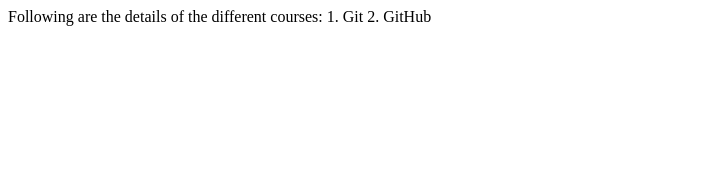
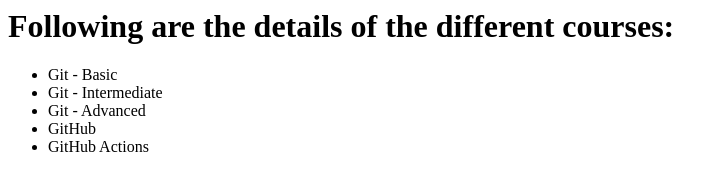
Before and after one commit to rajkcloud/MyWebApp, a plain HTML site: page courses.html in a window 1280 px wide. Shown: the whole page, without its empty margins (0-727 px from the left). Drawn offline with Linux system fonts and the light colour scheme.

Commit message:
More Changes

```diff
--- a/courses.html
+++ b/courses.html
@@ -2,7 +2,14 @@
   <head>
     <title>Index</title>
     <body>
-      Following are the details of the different courses: 1. Git 2. GitHub
+      <h1>Following are the details of the different courses:</h1>
+      <ul>
+        <li>Git - Basic</li>
+        <li>Git - Intermediate</li>
+        <li>Git - Advanced</li>
+        <li>GitHub</li>
+        <li>GitHub Actions</li>
+      </ul>
     </body>
   </head>
 </html>
```
Also changed, not shown: index.html (+1 -0 lines).
